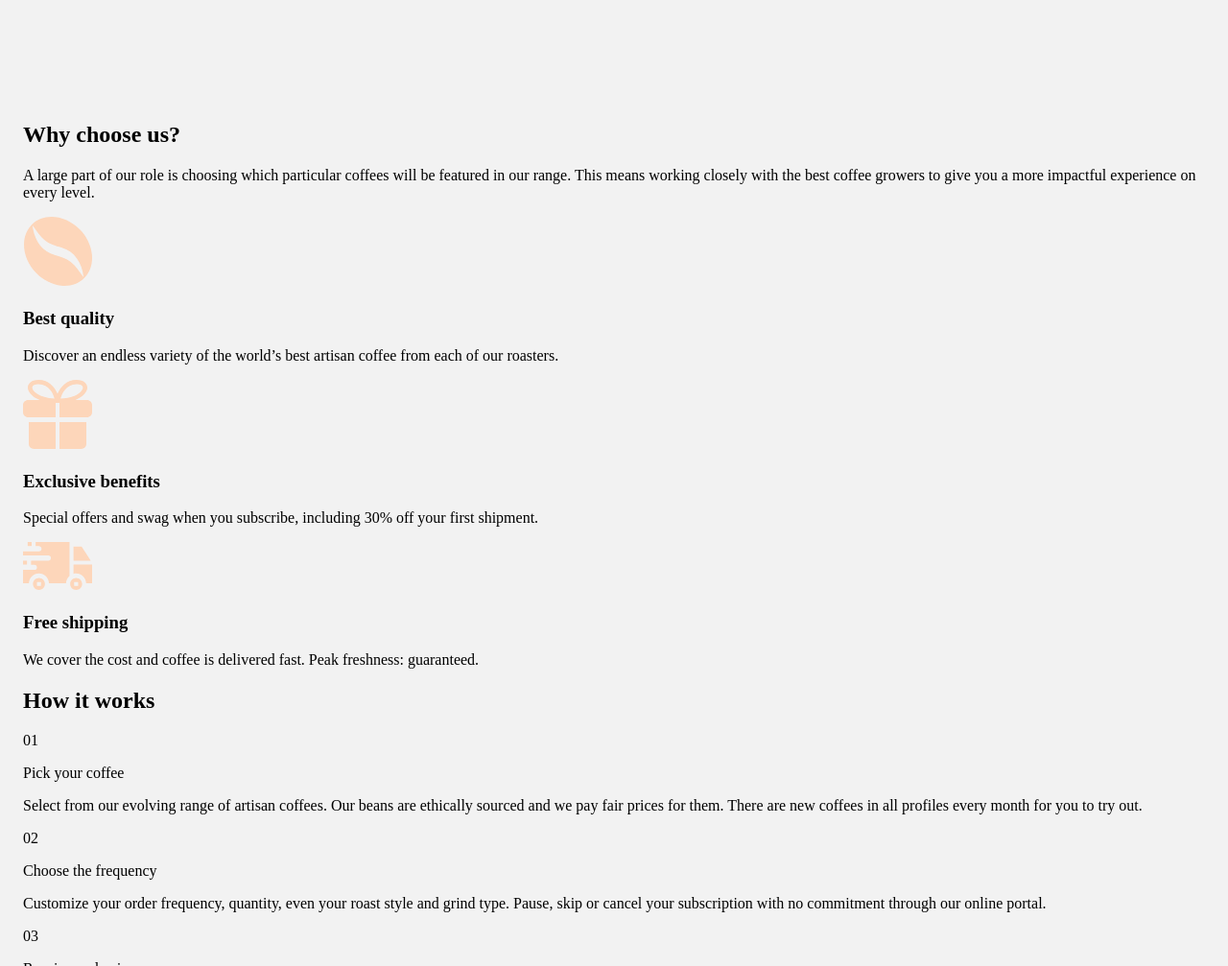
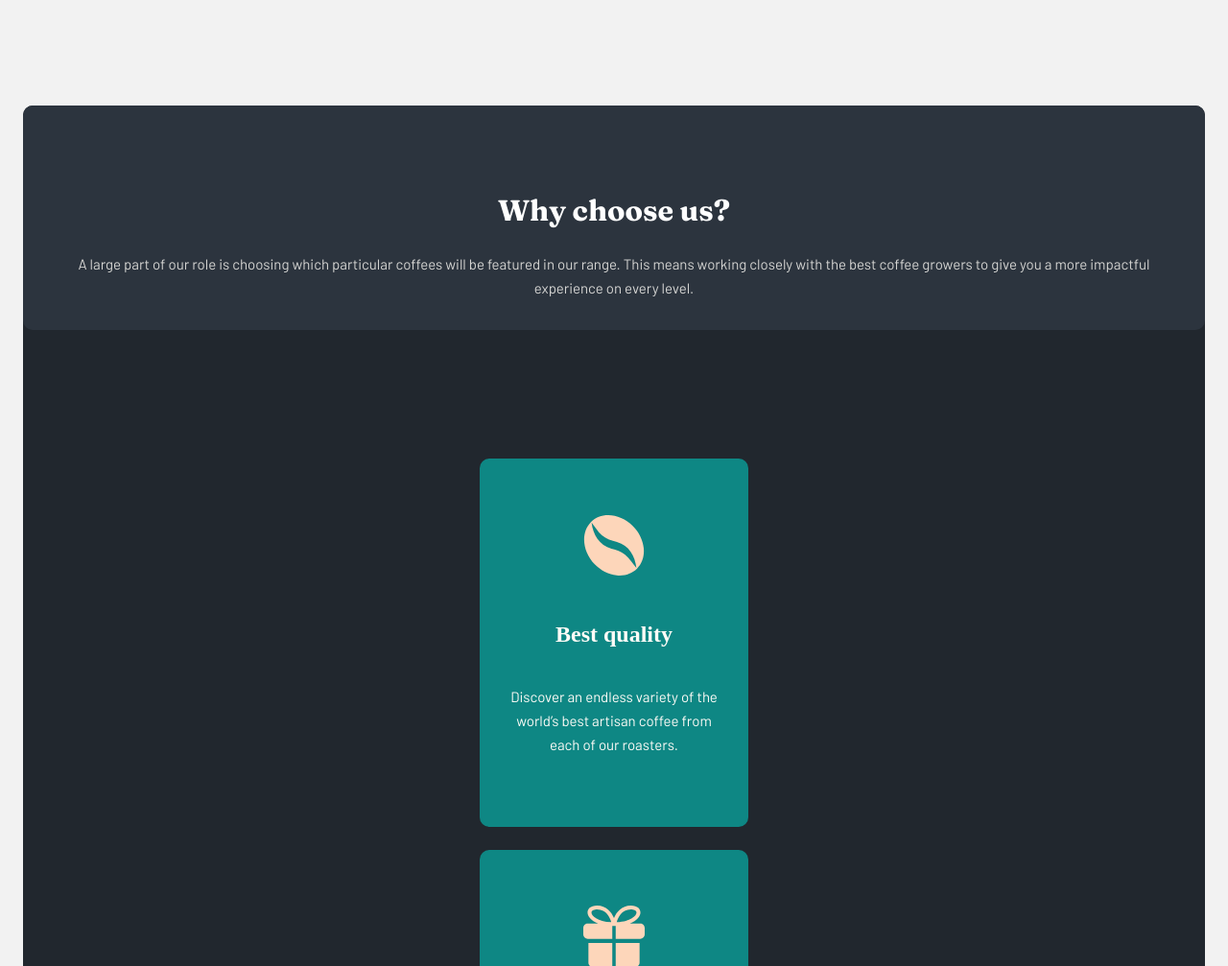
Before and after one commit to xtralvl/Coffeeroasters-subscription-site, a website built with Vite: page my-app/index.html in a window 1280 px wide. Shown: the part 1793-2800 px from the top of the page at 96% size. Built offline with nearby package versions, Linux system fonts and the light colour scheme.

Commit message:
why choose us css

```diff
--- a/my-app/index.html
+++ b/my-app/index.html
@@ -71,11 +71,13 @@
       </section>
 
       <!-- WHY CHOOSE US SECTION -->
-      <section id="why-choose-us-section">
-        <h2>Why choose us?</h2>
-        <p>A large part of our role is choosing which particular coffees will be featured in our range.
-           This means working closely with the best coffee growers to give you a more impactful experience on every level.</p>
-
+       <div id="why-choose-us-section-outer-container" >
+           <section id="why-choose-us-section">
+            <h2>Why choose us?</h2>
+            <p id="why-choose-us-headingparagraph" >A large part of our role is choosing which particular coffees will be featured in our range.
+              This means working closely with the best coffee growers to give you a more impactful experience on every level.</p>
+          </section>
+        </div>
         <div id="best-quality-container">
           <img src="assets/home/desktop/icon-coffee-bean.svg" alt="">
           <h3>Best quality</h3>
@@ -93,7 +95,6 @@
           <h3>Free shipping</h3>
           <p>We cover the cost and coffee is delivered fast. Peak freshness: guaranteed.</p>
         </div>
-      </section>
 
       <!-- HOW IT WORKS SECTION -->
       <section id="how-it-works-section">
--- a/my-app/src/styles/home/home-mobile.scss
+++ b/my-app/src/styles/home/home-mobile.scss
@@ -81,11 +81,10 @@ body {
     .create-your-plan-button {
         background-color: $create-your-plan-button-color;
     }
-}
+
 
 // === COLLECTION SECTION === //
 #collection-section {
-    border: 1px solid red;
     text-align: center;
     margin-bottom: 8rem;
 
@@ -116,3 +115,134 @@ body {
     }
 
 }
+
+// === WHY CHOOSE US SECTION === //
+
+#why-choose-us-section-outer-container {
+    background-color: #21272e;
+    height: 60rem;
+    z-index: 1;
+    border-radius: 10px;
+
+
+    #why-choose-us-section {
+        border-radius: 10px;
+        background-color: #2C343E;
+        text-align: center;
+        border-radius: 10px;
+        padding: 4rem 1.8rem 1rem 1.8rem;
+
+        h2 {
+            color: white;
+            font-family: 'Fraunces', serif;
+            font-size: 1.9rem;
+
+        }
+
+        #why-choose-us-headingparagraph {
+            opacity: 0.8;
+            font-family: 'Barlow', sans-serif;
+            font-size: 15px;
+            color: $paragraph-color;
+            line-height: 25px;
+
+        }
+    }
+
+
+}
+
+
+    #best-quality-container {
+        margin: -37rem auto 1.5rem auto;
+        background-color: #0E8784;
+        text-align: center;
+        z-index: 2;
+        width: 17.5rem;
+        height: 20rem;
+        border-radius: 10px;
+        display: flex;
+        flex-direction: column;
+        justify-content: center;
+        align-items: center;
+        padding: 2rem 0;
+
+
+        img {
+            width: 4rem;
+            margin-bottom: 1.5rem;
+        }
+
+        h3 {
+            color: $paragraph-color;
+            font-size: 1.5rem;
+
+        }
+
+
+        p {
+            font-family: 'Fraunces', serif;
+            font-size: 15px;
+            color: $paragraph-color;
+            font-family: 'Barlow', sans-serif;
+            line-height: 25px;
+            padding: 0 2rem;
+
+
+
+        }
+
+
+
+    }
+
+    #exclusive-benefits-container,
+    #free-shipping-container {
+        margin: 0 auto 1.5rem auto;
+        border-radius: 10px;
+        background-color: #0E8784;
+        text-align: center;
+        z-index: 2;
+        width: 8rem;
+        width: 17.5rem;
+        height: 20rem;
+        display: flex;
+        flex-direction: column;
+        justify-content: center;
+        align-items: center;
+        padding: 2rem 0;
+
+
+
+        img {
+            width: 4rem;
+            margin-bottom: 1.5rem;
+
+        }
+
+
+        h3 {
+            color: $paragraph-color;
+            font-size: 1.5rem;
+        }
+
+
+
+        p {
+            font-family: 'Fraunces', serif;
+            font-size: 15px;
+            color: $paragraph-color;
+            font-family: 'Barlow', sans-serif;
+            line-height: 25px;
+            padding: 0 2rem;
+
+
+
+        }
+
+    }
+
+
+
+
+}
```
